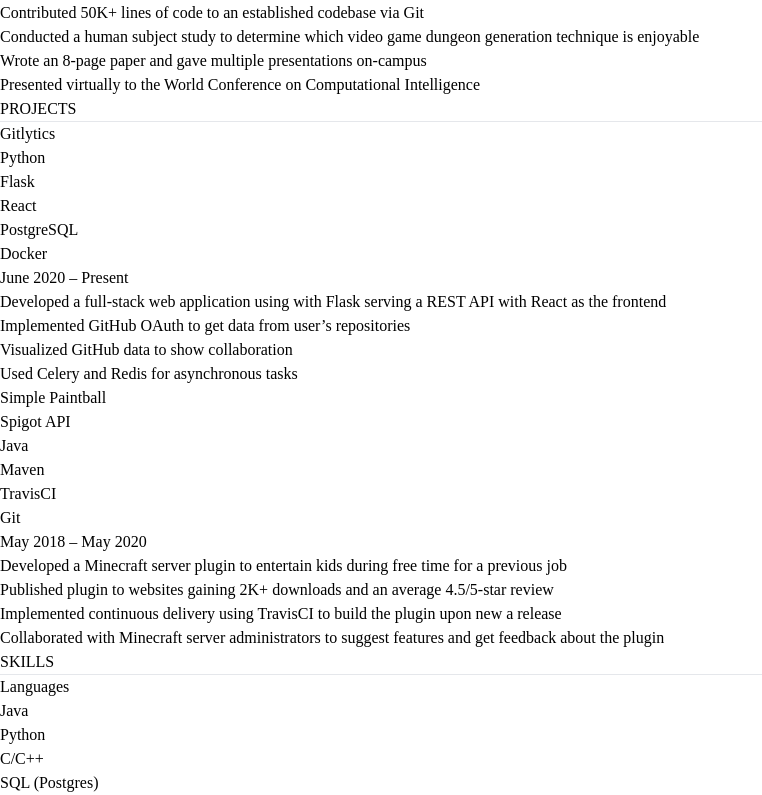
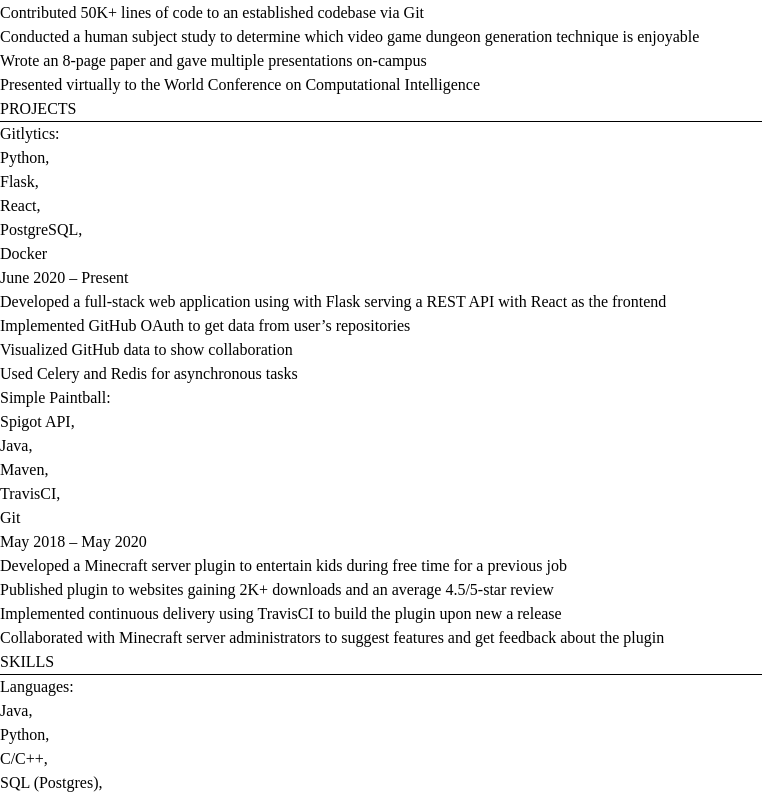
Before and after one commit to vzbel/resume-generator, a React (Vite) app: page / in a window 1280 px wide. Shown: the part 865-1660 px from the top of the page, without its empty margins (0-762 px from the left). Built offline with nearby package versions, Linux system fonts and the light colour scheme.

Commit message:
Style articles

```diff
--- a/src/Article.jsx
+++ b/src/Article.jsx
@@ -2,30 +2,39 @@
 // Bullet points are optional, but date, location, title, subheading are not
 export default function Article(props){
     return (
-        <article>
-            <div>
+        <article className="ml-3 mr-2 my-2">
+            <div className="flex justify-between ">
                 {
                     props.technologies ?
                         /* If the article is a project or skills section,
                         it must have a list of technologies used. Render them as a list next to the header */
-                        <div>
-                            <h3>{props.title}</h3>
-                            <ul>
-                                {props.technologies.map(technology => <li key={technology}>{technology}</li>)}
+                        <div className="flex">
+                            <h3 className="font-semibold mr-2">{props.title}:</h3>
+                            <ul className="flex">
+                                {props.technologies.map((technology, i) => {
+                                        return (
+                                            // Don't show comma next to last list item
+                                            i < props.technologies.length - 1 ?
+                                                <li key={technology} className="mr-1">{technology},</li>
+                                            :
+                                                <li key={technology} className="mr-1">{technology}</li>
+                                        )
+                                    })
+                                }
                             </ul>
                         </div>
                         :
                         <div>
-                            <h3>{props.title}</h3>
+                            <h3 className="font-semibold">{props.title}</h3>
                             {props.description ? <i>{props.description}</i>: <></>}
                         </div>
                 }
-                <div>
+                <p className="text-right">
                     {/* If the article has a date range, render it */}
                     {props.dateRange ? <p>{props.dateRange}</p> : <></>}
                     {/* If the article has a location, render it */}
                     {props.location ? <i>{props.location}</i> : <></>}
-                </div>
+                </p>
             </div>
 
 
@@ -33,7 +42,7 @@
             {/* If the article has bullet points, render them */}
             {
                 props.bulletPoints ?
-                    <ul>{props.bulletPoints.map(bullet => <li key={bullet}>{bullet}</li>)}</ul>
+                    <ul className="list-disc ml-8">{props.bulletPoints.map(bullet => <li key={bullet}>{bullet}</li>)}</ul>
                 :
                     <></>
             }
--- a/src/Section.jsx
+++ b/src/Section.jsx
@@ -7,7 +7,7 @@
     return (
         <section>
             {/* Section title */}
-            <h2>{props.title.toUpperCase()}</h2>
+            <h2 className="text-lg">{props.title.toUpperCase()}</h2>
             <hr />
 
             {/* Map section content to individual articles */}
--- a/src/index.css
+++ b/src/index.css
@@ -15,3 +15,7 @@
 a{
   text-decoration: 2px underline;
 }
+
+hr{
+  border-color: black;
+}
```
